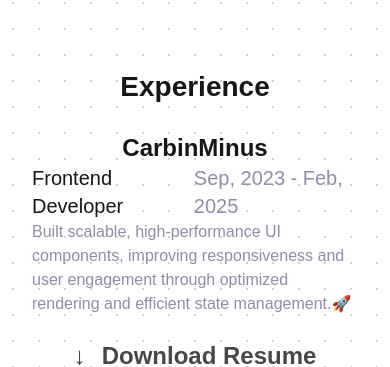
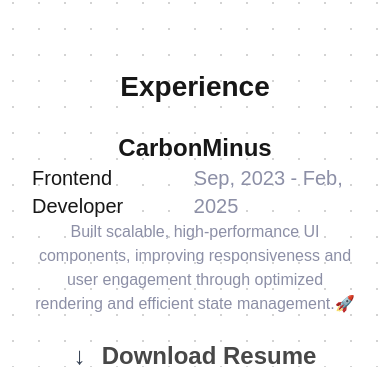
Before and after one commit to JuvitaSaini09/portfolio, a Next.js app: page / in a window 390 px wide. Shown: the part 3000-3367 px from the top of the page. Built offline with nearby package versions, Linux system fonts and the light colour scheme; a web font is replaced by a local one.

Commit message:
fixed mistakes

```diff
--- a/src/components/molecules/AboutSection.tsx
+++ b/src/components/molecules/AboutSection.tsx
@@ -116,7 +116,7 @@
                                             <p className="text-xl ">{experience.role}</p>
                                             <p className="text-xl text-[#8C8FA6]">{experience.duration}</p>
                                         </div></FadeUp>
-                                        <FadeUp><h4 className="text-[#8C8FA6] max-w-lg md:max-w-2xl">{experience.description}</h4></FadeUp>
+                                        <FadeUp><h4 className="text-[#8C8FA6] max-w-lg md:max-w-2xl text-center md:text-left">{experience.description}</h4></FadeUp>
                                     </div>
 
 
--- a/src/constants/data.tsx
+++ b/src/constants/data.tsx
@@ -29,7 +29,7 @@
 
 export const experience = [
     {
-        company: "CarbinMinus",
+        company: "CarbonMinus",
         role: "Frontend Developer",
         duration: "Sep, 2023 - Feb, 2025",
         description: "Built scalable, high-performance UI components, improving responsiveness and user engagement through optimized rendering and efficient state management.🚀",
```
